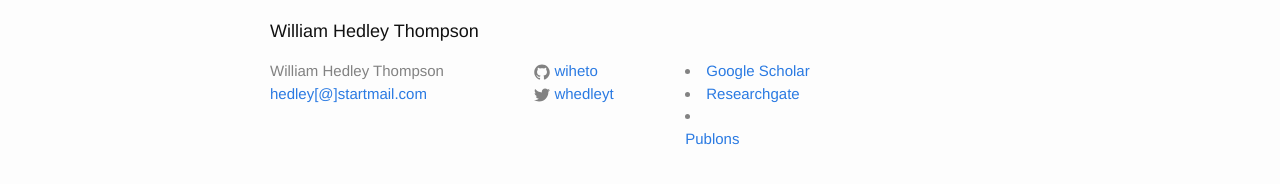
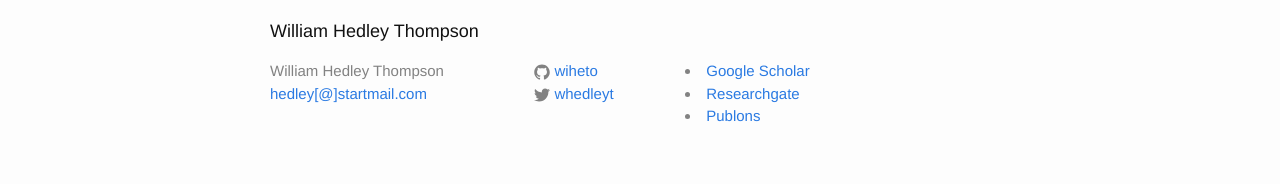
Before and after one commit to wiheto/wiheto.github.io, a Jekyll site: the page built from index.html, in a window 1280 px wide. Shown: the part 399-583 px from the top of the page. Built offline with Jekyll 4.4.1, drawn with Linux system fonts in a browser that asks for light colours.

Commit message:
fixing footer

```diff
--- a/_includes/footer.html
+++ b/_includes/footer.html
@@ -32,11 +32,13 @@
       <div class="footer-col footer-col-3">
         <li>
           <a class="page-link" href="https://scholar.google.com/citations?hl=en&view_op=list_works&user=wtJUac0AAAAJ">Google Scholar</a>
+        </li>
         <li>
           <a class="page-link" href="https://www.researchgate.net/profile/William_Thompson30">Researchgate</a>
+        </li>
         <li>
-          </li><a class="page-link" href="https://publons.com/researcher/1244761/">Publons</a>
-
+          <a class="page-link" href="https://publons.com/researcher/1244761/">Publons</a>
+        </li>
       </div>
     </div>
 
```
